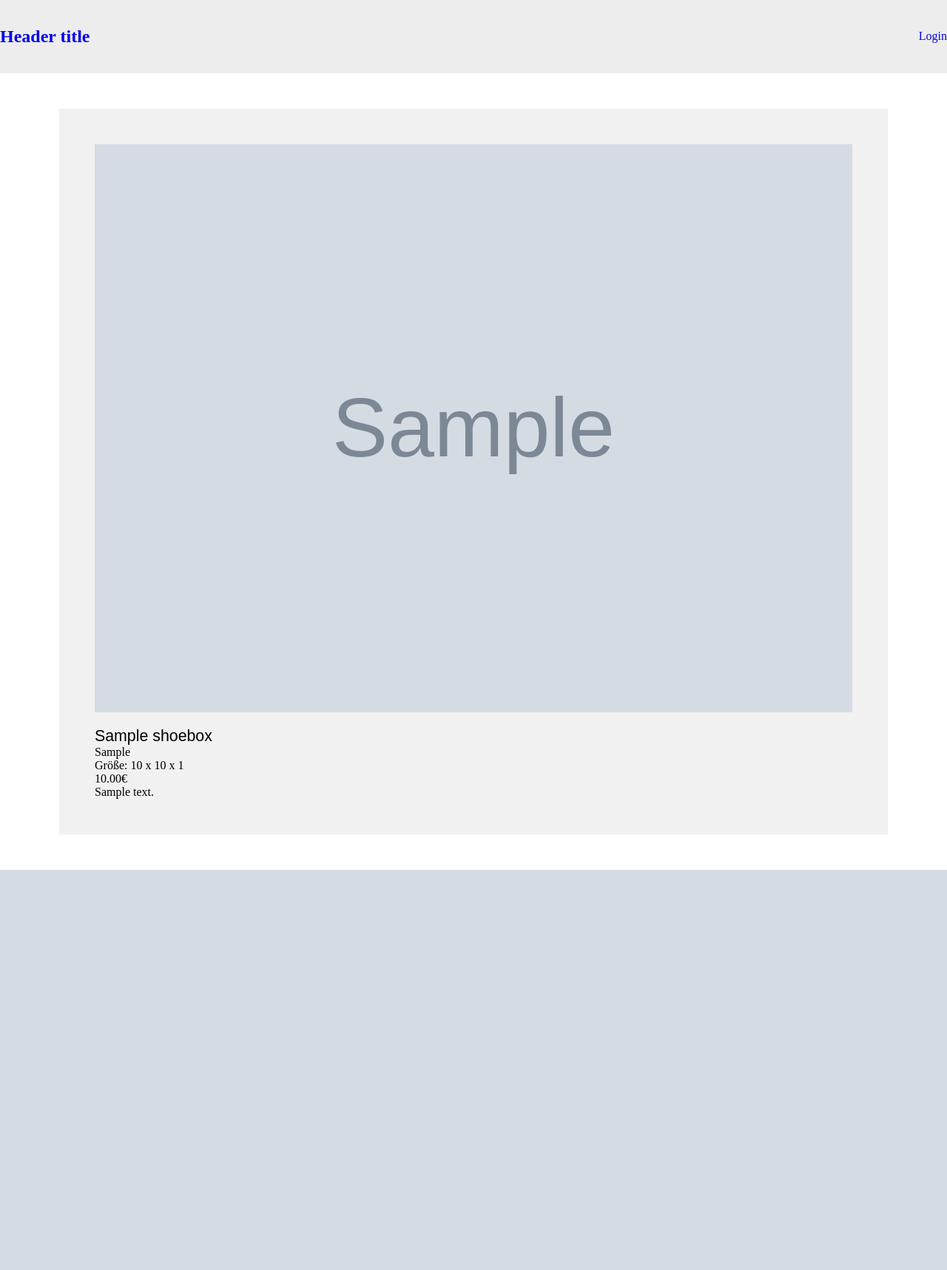
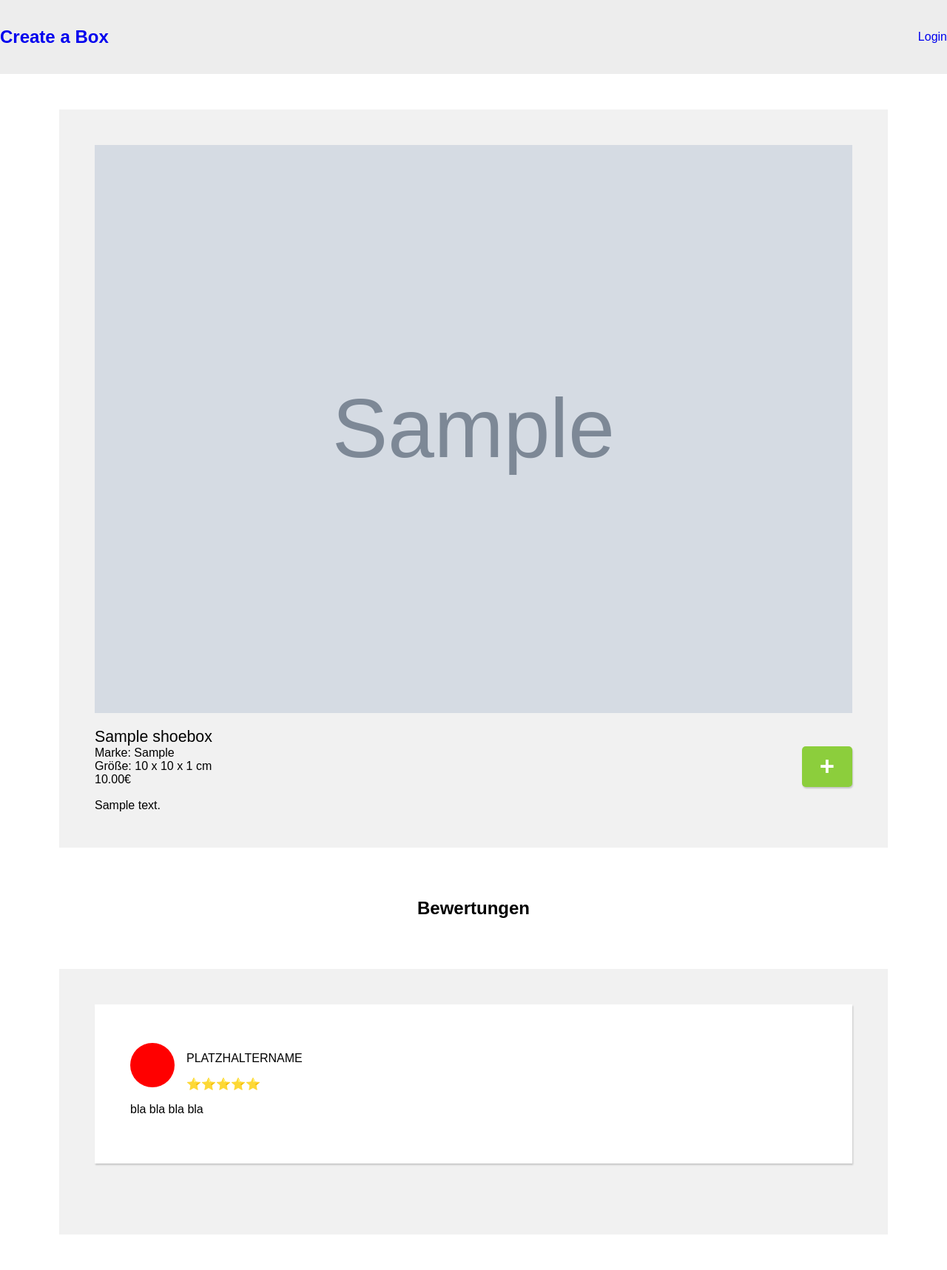
Before and after one commit to eg0re/webpyproject, a Django app: page /box/1/ in a window 1280 px wide. Shown: the whole page at 74% size. Before the commit the page ends 1176 px from the top, so only its background shows below. Run offline with Django 3.2, Linux system fonts and the light colour scheme; tables that the repository leaves empty hold one stand-in row (values such as "Sample post"); grey boxes marked "Sample" are stand-in pictures.

Commit message:
added basic delete view, added some placeholders to detail

```diff
--- a/Shoebox/templates/box-detail.html
+++ b/Shoebox/templates/box-detail.html
@@ -7,15 +7,43 @@
 
 {%  block title %}{{ specific_shoebox.name }}{% endblock %}
 
+{% block header-title %}Create a Box{% endblock %}
+
 {% block content %}
     <div class="detail-wrapper">
-        <img src="/media/{{ specific_shoebox.image }}" class="detail-article-image">
+        <img src="/media/{{ specific_shoebox.image }}" class="detail-article-image" alt="shoebox image">
         <div class="article-info-small">
             <div class="article-name">{{ specific_shoebox.name }}</div>
-            <div>{{ specific_shoebox.brand }}</div>
-            <div>Größe: {{ specific_shoebox.width }} x {{ specific_shoebox.height }} x {{ specific_shoebox.length }}</div>
-            <div class="article-price-detail">{{ specific_shoebox.price }}€</div>
+            <div class="article-details-wrapper">
+                <div>
+                    <div>Marke: {{ specific_shoebox.brand }}</div>
+                    <div>Größe: {{ specific_shoebox.width }} x {{ specific_shoebox.height }} x {{ specific_shoebox.length }} cm</div>
+                    <div class="article-price-detail">{{ specific_shoebox.price }}€</div>
+                </div>
+                <div>
+                    <button class="add-item-button">+</button>
+                </div>
+            </div>
+
             <div class="article-description-detail">{{ specific_shoebox.description }}</div>
         </div>
     </div>
+
+    <h2>Bewertungen</h2>
+    <div class="reviews-wrapper">
+        <div class="review">
+            <div class="reviewer-info">
+                <!-- TODO: implement user avatar -->
+                <div class="avatar-small"></div>
+                <div>
+                    <!-- TODO: implement username -->
+                    <p>PLATZHALTERNAME</p>
+                    <!-- TODO: implement rating -->
+                    <div class="stars">⭐⭐⭐⭐⭐</div>
+                </div>
+
+            </div>
+            <p>bla bla bla bla</p>
+        </div>
+    </div>
 {% endblock %}
--- a/Shoebox/urls.py
+++ b/Shoebox/urls.py
@@ -5,4 +5,5 @@ urlpatterns = [
     path('', views.ShoeboxListView.as_view(), name='box-list'),
     path('box/<int:pk>/', views.ShoeboxDetailView.as_view(), name='box-detail'),
     path('add/', views.ShoeboxCreateView.as_view(), name="box-create"),
+    path('box/<int:pk>/delete/', views.ShoeboxDeleteView.as_view(), name='box-delete'),
 ]
--- a/Shoebox/views.py
+++ b/Shoebox/views.py
@@ -1,6 +1,5 @@
-from django.shortcuts import render
 from django.urls import reverse_lazy
-from django.views.generic import CreateView, DetailView, ListView
+from django.views.generic import CreateView, DetailView, ListView, DeleteView
 from .forms import ShoeboxForm
 from .models import Shoebox
 
@@ -26,3 +25,9 @@ class ShoeboxCreateView(CreateView):
     def form_valid(self, form):
         form.instance.user = self.request.user
         return super().form_valid(form)
+
+
+class ShoeboxDeleteView(DeleteView):
+    model = Shoebox
+    template_name = 'box-delete-confirm.html'
+    success_url = "/"
--- a/static/css/style.css
+++ b/static/css/style.css
@@ -1,4 +1,5 @@
 * {
+    font-family: Arial;
     -webkit-transition: all .2s ease-in-out;
     -moz-transition: all .2s ease-in-out;
     -o-transition: all .2s ease-in-out;
@@ -24,9 +25,11 @@ header {
 }
 
 .article-wrapper {
-    padding: 2rem;
+    width: 100%;
     display: flex;
     flex-wrap: wrap;
+    justify-content: center;
+    padding: 2rem;
 }
 
 .article-image-wrapper {
@@ -120,3 +123,41 @@ header {
     margin: 3rem;
     background: #f1f1f1;
 }
+
+.article-details-wrapper {
+    display: flex;
+    justify-content: space-between;
+    align-items: center;
+    padding-bottom: 1rem;
+}
+
+.add-item-button {
+    padding: 0.5rem 1.5rem 0.5rem 1.5rem;
+    background: #8cce3c;
+    color: white;
+    font-weight: bold;
+    font-size: 26pt;
+    border-radius: 5px;
+    box-shadow: #0000002e 1px 2px 2px 0px;
+    border: none;
+    cursor: pointer;
+}
+
+.reviews-wrapper {
+    width: 80%;
+    padding: 3rem;
+    margin: 3rem;
+    background: #f1f1f1;
+}
+
+.reviewer-info {
+    display: flex;
+    align-items: center;
+}
+
+.review {
+    padding: 3rem;
+    background: white;
+    margin-bottom: 3rem;
+    box-shadow: #0000002e 1px 2px 2px 0px;
+}
--- a/templates/base.html
+++ b/templates/base.html
@@ -1,5 +1,5 @@
 <!DOCTYPE html>
-<html>
+<html lang="de">
 <head>
     <meta charset="utf-8">
     {% block css %}{% endblock %}
```
Also changed, not shown: Shoebox/templates/box-delete-confirm.html (added, +8 -0 lines), Shoebox/templates/box-list.html (+22 -8 lines), readme.md.
